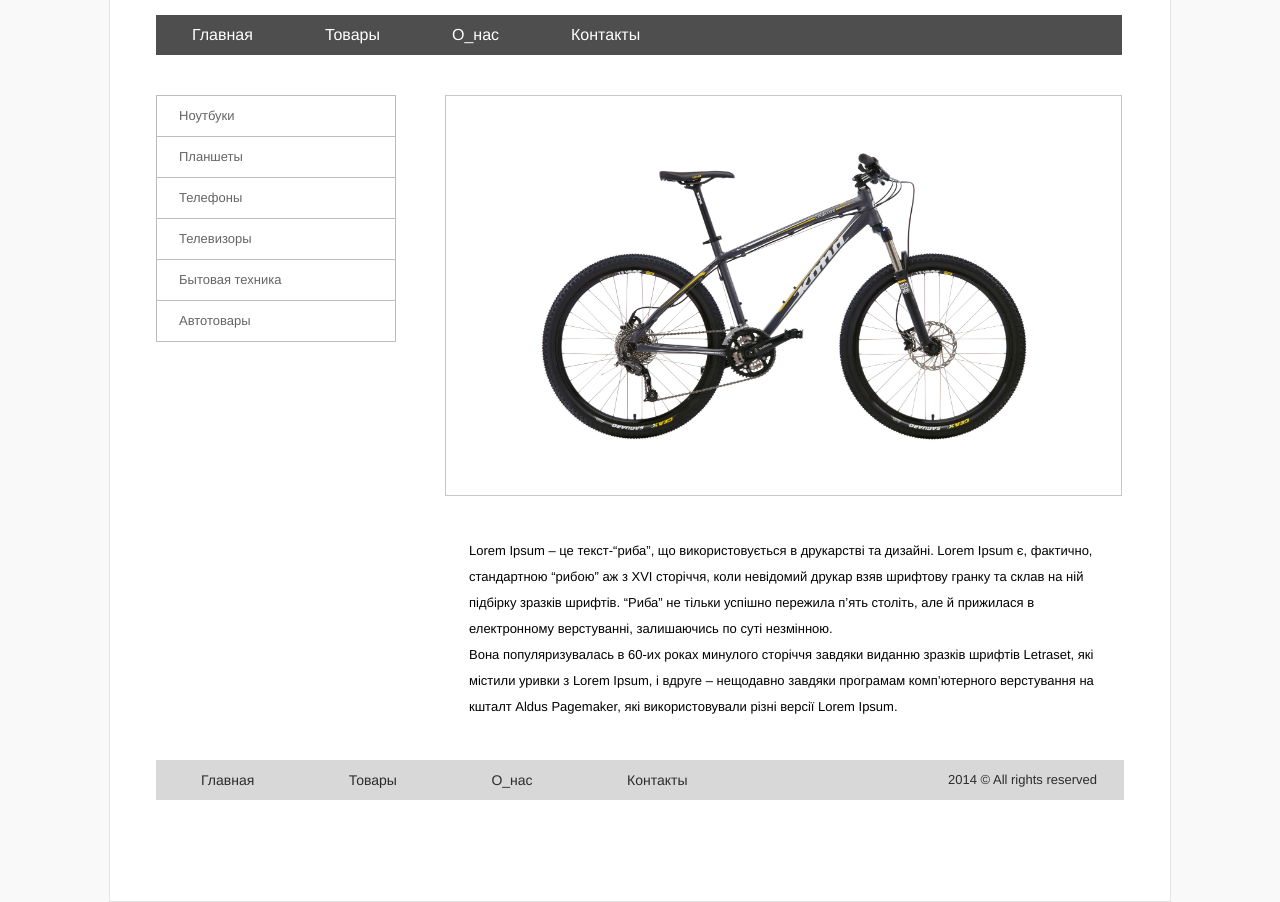
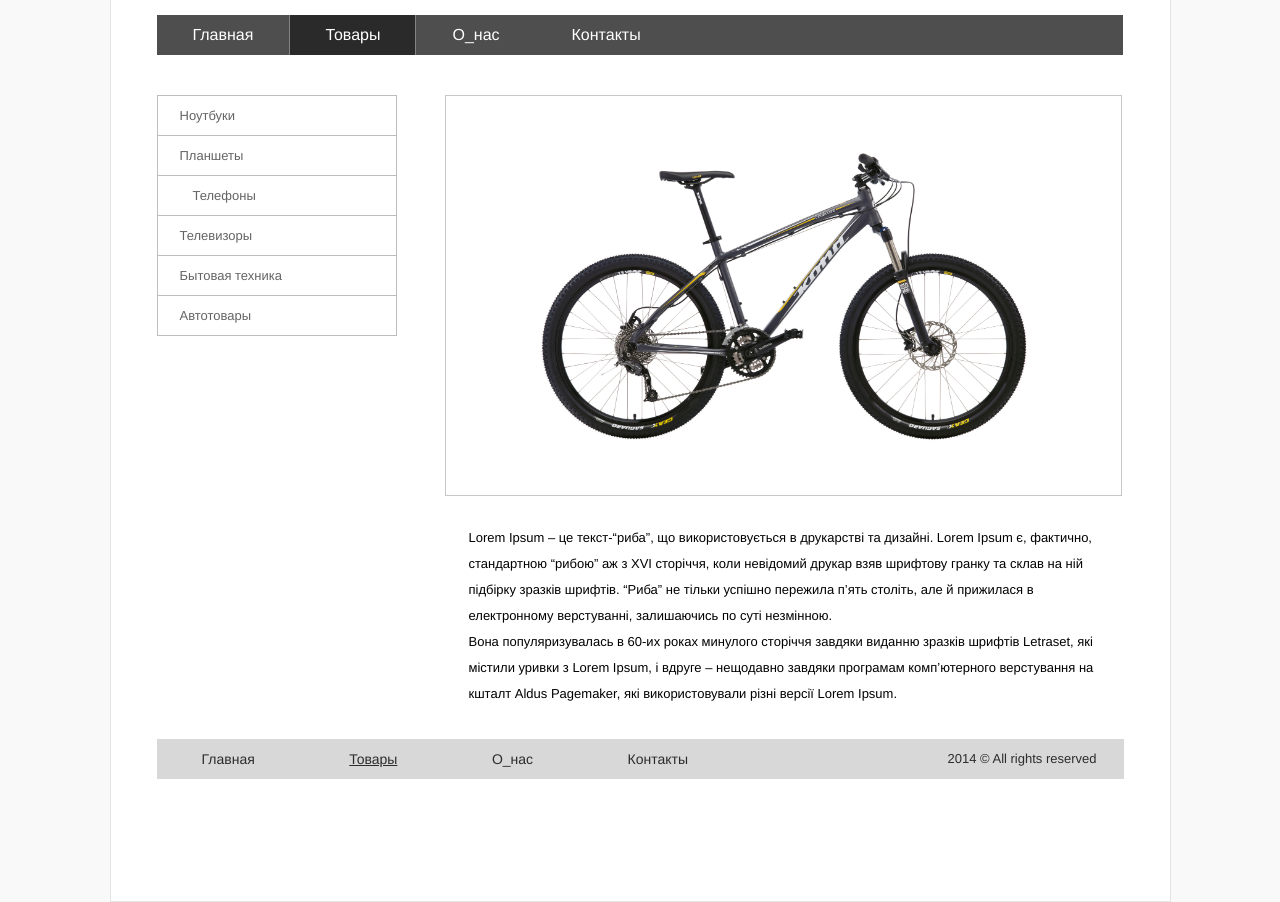
Before and after one commit to isverkunova/homework2, a plain HTML site: page index.html in a window 1280 px wide. Shown: the part 115-1017 px from the top of the page. Drawn offline with Linux system fonts and the light colour scheme.

Commit message:
menu fixed

```diff
--- a/css/style.css
+++ b/css/style.css
@@ -10,7 +10,7 @@ a {
 }
 
 .shop-page {
-    width: 968px;
+    width: 967px;
     height: 1015px;
     margin: 0 auto;
     padding: 0 46px;
@@ -35,17 +35,17 @@ a {
 }
 
 .header-menu {
-    overflow: hidden;
     width: 966px;
     background: #4e4e4e;
+    overflow: hidden;
 }
 
 .header-menu a {
     display: block;
     padding: 0 35px;
-    color: #fff;
     border-right: 1px solid transparent;
     border-left: 1px solid transparent;
+    color: #fff;
 }
 
 .header-menu li {
@@ -75,7 +75,7 @@ a {
 .sidebar a {
     display: block;
     color: #656363;
-    line-height: 40px;
+    line-height: 39px;
 }
 
 .sidebar li {
@@ -98,14 +98,14 @@ a {
 
 .content {
     width: 679px;
-    margin-bottom: 40px;
+    margin-bottom: 32px;
     float: right;
     font-size: 14px;
 }
 
 .product-photo {
     width: 500px;
-    margin-bottom: 40px;
+    margin-bottom: 27px;
     padding: 49px 87px 48px 88px;
     border: 1px solid #c8c8c8;
 }
@@ -125,9 +125,9 @@ p {
 
 .footer {
     position: relative;
-    overflow: hidden;
     width: 100%;
     background: #d8d8d8;
+    overflow: hidden;
 }
 
 .footer-menu ul {
@@ -161,23 +161,22 @@ p {
 }
 /* END footer */
 
-.header-menu .select a:focus {
-    cursor: default;
+.header-menu .select a {
     float: left;
-    padding: 0 35px;
     border-right: 1px solid #838383;
     border-left: 1px solid #838383;
     background: #2a2a2a;
+    cursor: default;
 }
 
-.sidebar-menu .select a:focus {
+.sidebar-menu .select a {
+    padding-left: 13px;
+    color: #656363;
     cursor: default;
-    padding-left: 15px;
-    color: #656363;
 }
 
-.footer-menu .select a:focus {
-    cursor: default;
+.footer-menu .select a {
     color: #2c2c2c;
     text-decoration: underline;
+    cursor: default;
 }
```
